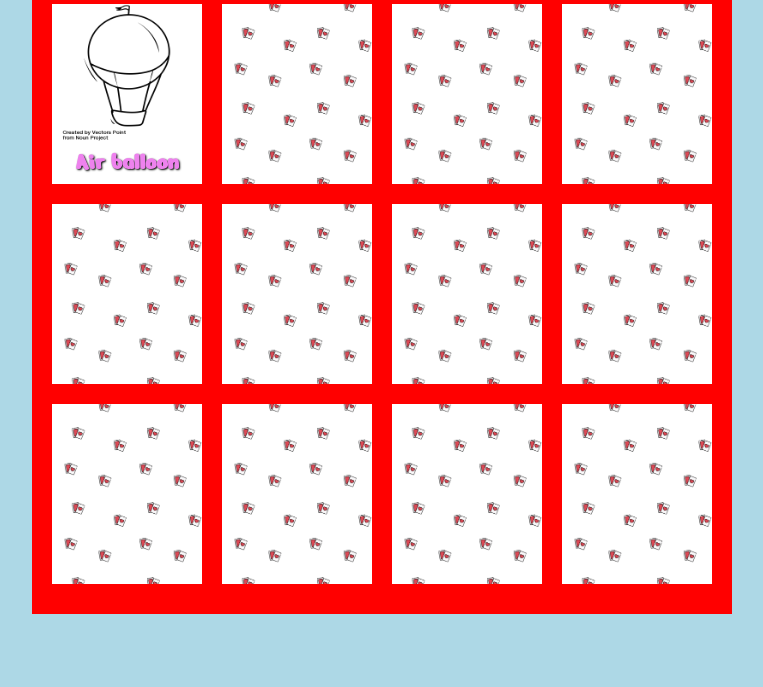
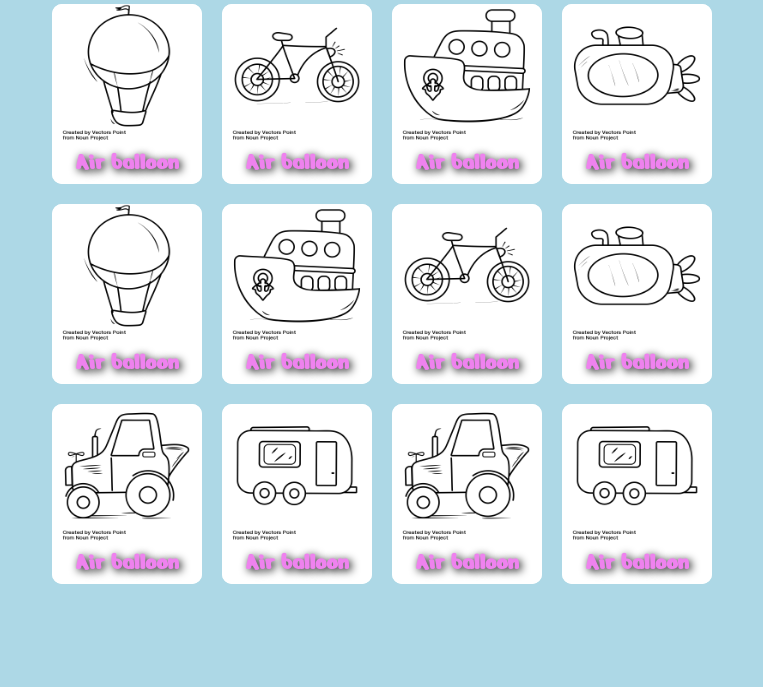
Before and after one commit to n-desantis92/html-css-memory, a plain HTML site: page index.html in a window 1280 px wide. Shown: the part 113-800 px from the top of the page, without its empty margins (258-1021 px from the left). Drawn offline with Linux system fonts and the light colour scheme.

Commit message:
tutte le carte impostate

```diff
--- a/css/style.css
+++ b/css/style.css
@@ -21,7 +21,6 @@ h1 {
 }
 
 .container {
-  background-color: red;
 
   margin: auto;
   width: 700px;
@@ -38,6 +37,10 @@ h1 {
   margin-top: 20px;
   width: 150px;
   height: 180px;
+  border-radius: 10px;
+  text-shadow: 2px 2px 8px black;
+
+
 }
 
 img {
@@ -45,9 +48,12 @@ img {
   position: absolute;
   width: 100%;
   height: 80%;
+  border-radius: 10px;
+  text-shadow: 2px 2px 8px black;
+
 }
 
-h2 {
+div h2 {
   background-color: white;
   color: violet;
   position: absolute;
@@ -56,5 +62,8 @@ h2 {
   width: 100%;
   text-align: center;
   text-shadow: 1px 1px 2px black;
+  border-radius: 10px;
+  text-shadow: 2px 2px 8px black;
+
 
 }
--- a/index.html
+++ b/index.html
@@ -15,38 +15,64 @@
       </div>
     </header>
     <!-- /nome gioco -->
+    <!-- corpo del gioco -->
+    <main>
+
       <div class="container">
         <div class="cards card-1">
           <img src="img/noun_air_balloon_3134741.png" alt="">
           <h2>Air balloon</h2>
         </div>
         <div class="cards card-2">
+          <img src="img/noun_Bicycle_3134821.png" alt="">
+          <h2>Air balloon</h2>
         </div>
         <div class="cards card-3">
+          <img src="img/noun_Cruise_Ship_3134824.png" alt="">
+          <h2>Air balloon</h2>
         </div>
         <div class="cards card-4">
+          <img src="img/noun_Submarine_3134738.png" alt="">
+          <h2>Air balloon</h2>
         </div>
         <div class="cards card-5">
+          <img src="img/noun_air_balloon_3134741.png" alt="">
+          <h2>Air balloon</h2>
         </div>
         <div class="cards card-6">
+          <img src="img/noun_Cruise_Ship_3134824.png" alt="">
+          <h2>Air balloon</h2>
         </div>
         <div class="cards card-7">
+          <img src="img/noun_Bicycle_3134821.png" alt="">
+          <h2>Air balloon</h2>
         </div>
         <div class="cards card-8">
+          <img src="img/noun_Submarine_3134738.png" alt="">
+          <h2>Air balloon</h2>
         </div>
         <div class="cards card-9">
+          <img src="img/noun_Tractor_3134797.png" alt="">
+          <h2>Air balloon</h2>
+
         </div>
         <div class="cards card-10">
+          <img src="img/noun_Tram_3134750.png" alt="">
+          <h2>Air balloon</h2>
+
         </div>
         <div class="cards card-11">
+          <img src="img/noun_Tractor_3134797.png" alt="">
+          <h2>Air balloon</h2>
+
         </div>
         <div class="cards card-12">
+          <img src="img/noun_Tram_3134750.png" alt="">
+          <h2>Air balloon</h2>
         </div>
 
 
       </div>
-    <!-- corpo del gioco -->
-    <main>
 
     </main>
     <!-- /corpo del gioco -->
```
Lines whose indentation alone changed are shown as unchanged.
